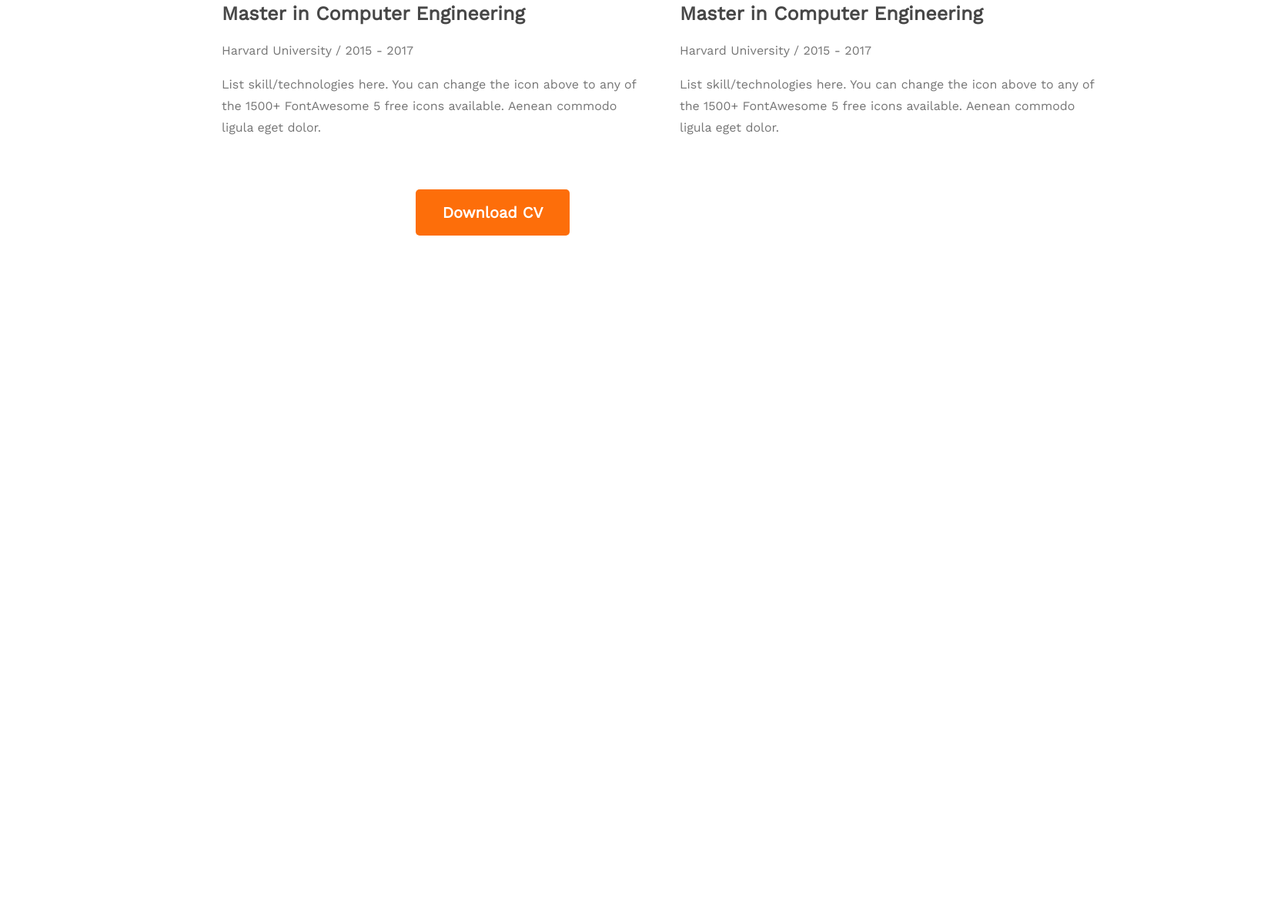
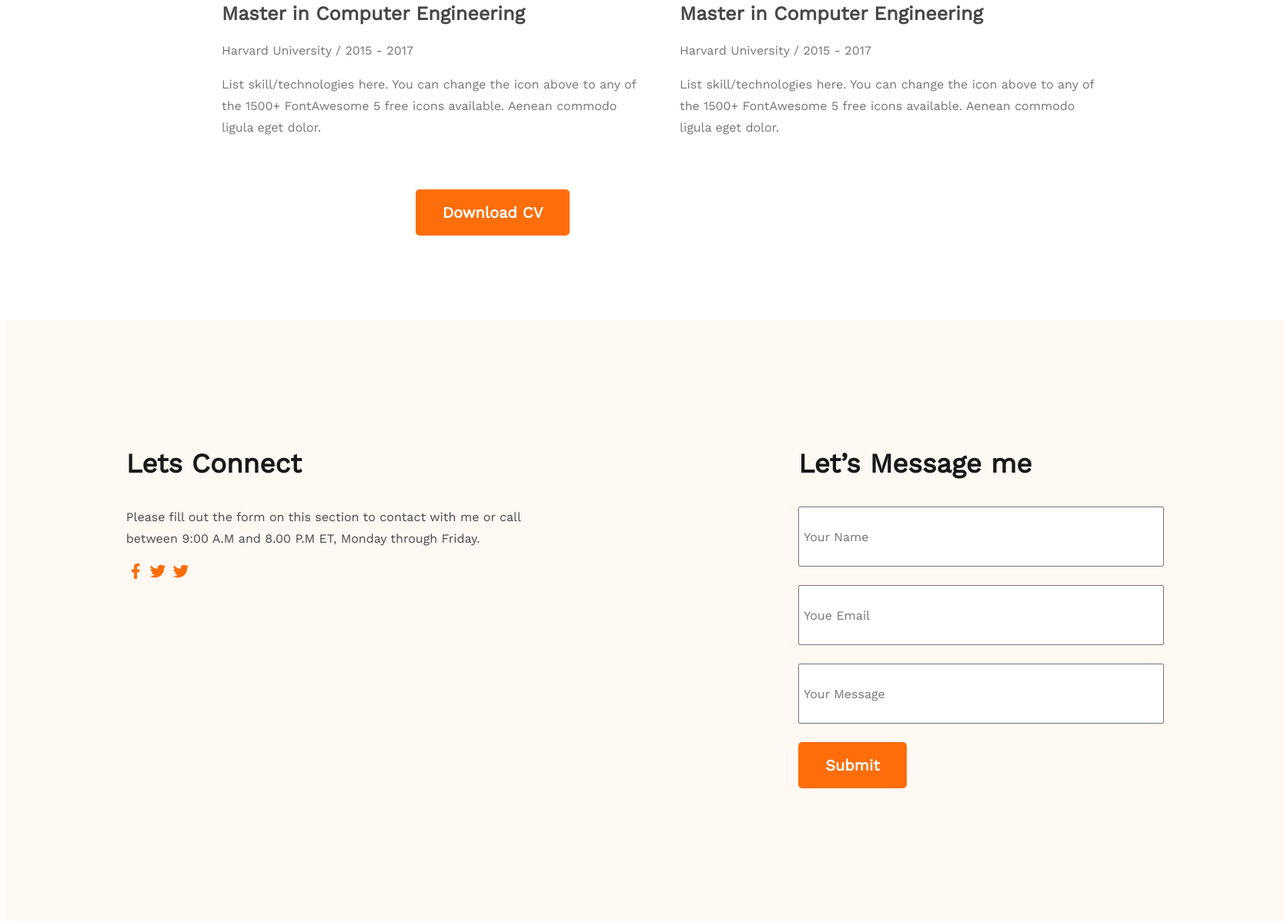
Before and after one commit to RH-Rimon/Web-Developer-Portfolio, a plain HTML site: page index.html in a window 1280 px wide. Shown: the part 3341-4540 px from the top of the page at 77% size, 1668 px wide, since content can reach past the window. Before the commit the page ends 3655 px from the top, so only its background shows below. Drawn offline with nearby package versions, Linux system fonts and the light colour scheme.

Commit message:
footer completed

```diff
--- a/index.html
+++ b/index.html
@@ -185,6 +185,23 @@
     </main>
     <footer>
 
+        <div class="footer-div">
+            <h3 class="footer-class">Lets Connect</h3>
+            <p class="paragraph-3">Please fill out the form on this section to contact with me or call between 9:00 A.M
+                and 8.00 P.M ET, Monday through Friday.</p>
+            <a href=""><img src="images/icons/facebook.png" alt=""></a>
+            <a href=""><img src="images/icons/twitter.png" alt=""></a>
+            <a href=""><img src="images/icons/twitter.png" alt=""></a>
+        </div>
+        <div class="footer-div">
+            <h3 class="footer-class">Let’s Message me</h3>
+            <input type="text" placeholder="Your Name">
+            <input type="email" placeholder="Youe Email">
+            <input class="message" type="text" placeholder="Your Message" height="180px">
+            <button class="btn-primary">Submit</button>
+
+        </div>
+
     </footer>
 </body>
 
--- a/styles/style.css
+++ b/styles/style.css
@@ -241,4 +241,60 @@ hr {
 .download-cv {
 
     text-align: center;
+    margin-bottom: 110px;
 }
+
+footer {
+    width: 1660px;
+    height: 780px;
+    flex-shrink: 0;
+    background: #FFF8F3;
+    display: flex;
+    justify-content: space-around;
+}
+
+.footer-div {
+
+    margin-top: 130px;
+}
+
+.footer-class {
+
+    color: var(--Dark-01, #181818);
+    font-size: 35px;
+    font-weight: 700;
+
+}
+
+.paragraph-3 {
+
+    color: var(--Dark-02, #474747);
+    font-size: 16px;
+    font-weight: 400;
+    line-height: 28px;
+    /* 175% */
+    width: 562px;
+}
+
+.footer-div input {
+
+    display: block;
+    margin-top: 24px;
+    margin-bottom: 24px;
+    width: 461px;
+    height: 64px;
+    flex-shrink: 0;
+    color: var(--Dark-03, #757575);
+    font-size: 16px;
+    font-weight: 400;
+    line-height: 28px;
+    /* 175% */
+    padding: 5px;
+}
+
+.message {
+
+
+    height: 180px;
+    flex-shrink: 0;
+}
```
